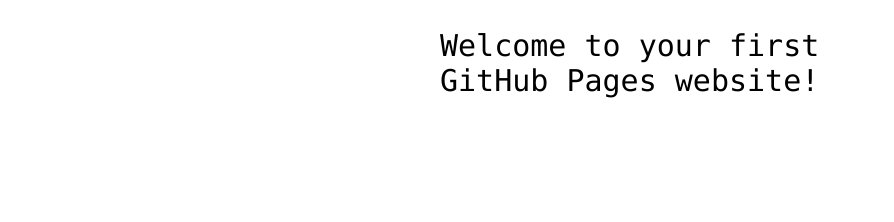
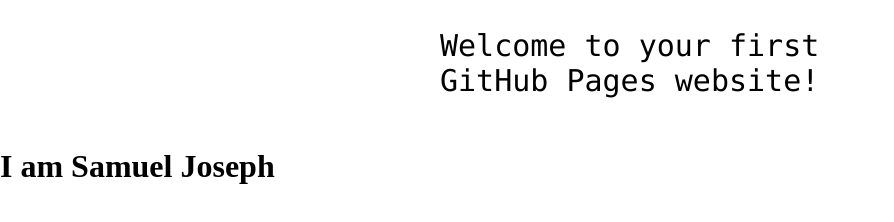
Before and after one commit to coolheaded1/coolheaded1.github.io, a plain HTML site: page index.html in a window 1280 px wide. Shown: the part 360-582 px from the top of the page, without its empty margins (0-894 px from the left). Drawn offline with Linux system fonts and the light colour scheme.

Commit message:
Update index.html

```diff
--- a/index.html
+++ b/index.html
@@ -13,6 +13,7 @@
 
 <!-- Change this code here by copy and pasting your template on line 15 -->
 <p>Welcome to your first GitHub Pages website!</p>
+<h1>I am Samuel Joseph</h1>
 
 </body>
 </html>
```
